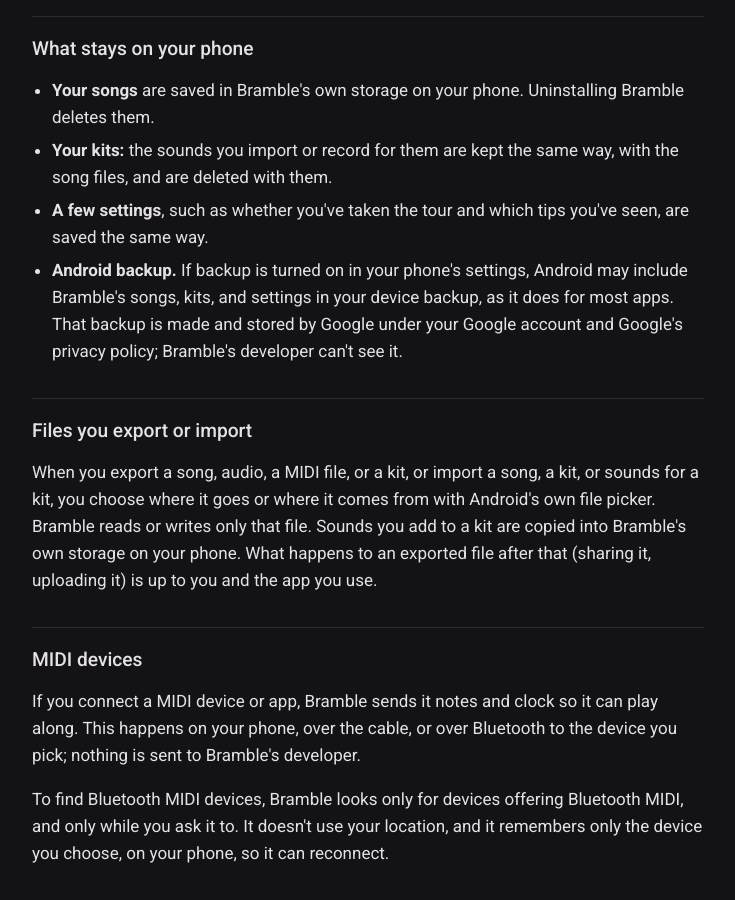
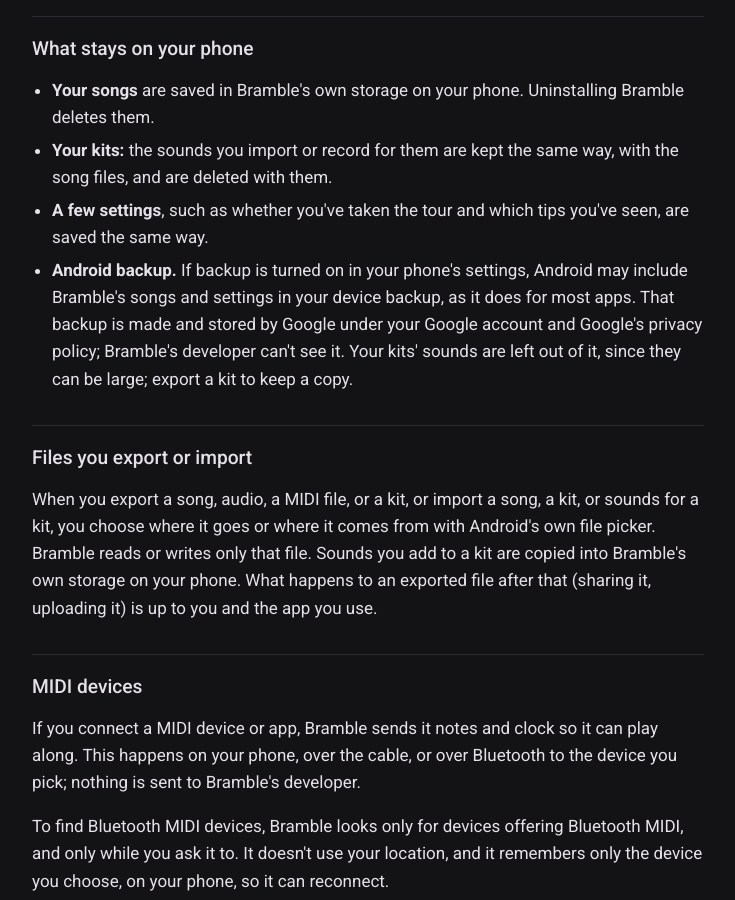
Before and after one commit to JaredVargason/jaredvargason.github.io, a Jekyll site: the page built from bramble/privacy/index.html, in a window 1280 px wide and 900 px high, scrolled down 518 px. Shown: the whole window, without its empty margins (272-1007 px from the left). Built offline with Jekyll 4.4.1, drawn with Linux system fonts in a browser that asks for light colours.

Commit message:
Bramble privacy: kits aren't in the cloud backup
Co-Authored-By: Claude Opus 5.5 <noreply@anthropic.com>

```diff
--- a/bramble/privacy/index.html
+++ b/bramble/privacy/index.html
@@ -25,9 +25,9 @@ own, and it never sends your songs or anything about how you use it to its devel
   <li><strong>A few settings</strong>, such as whether you've taken the tour and which tips you've
     seen, are saved the same way.</li>
   <li><strong>Android backup.</strong> If backup is turned on in your phone's settings, Android may
-    include Bramble's songs, kits, and settings in your device backup, as it does for most apps. That
+    include Bramble's songs and settings in your device backup, as it does for most apps. That
     backup is made and stored by Google under your Google account and Google's privacy policy;
-    Bramble's developer can't see it.</li>
+    Bramble's developer can't see it. Your kits' sounds are left out of it, since they can be large; export a kit to keep a copy.</li>
 </ul>
 
 <h2>Files you export or import</h2>
```
